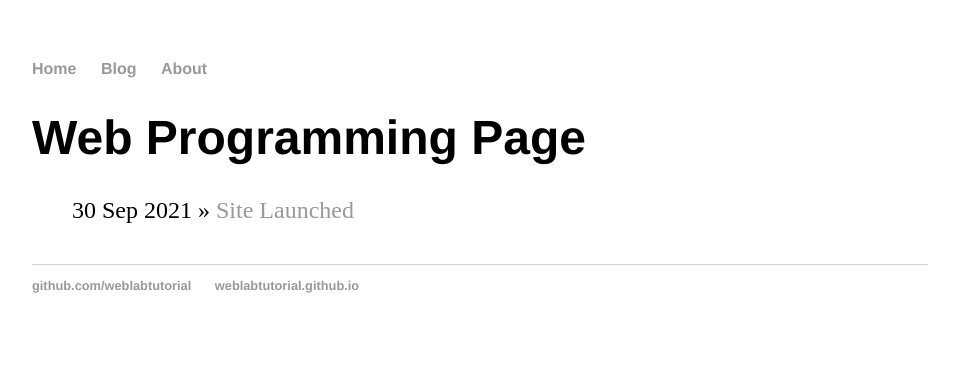
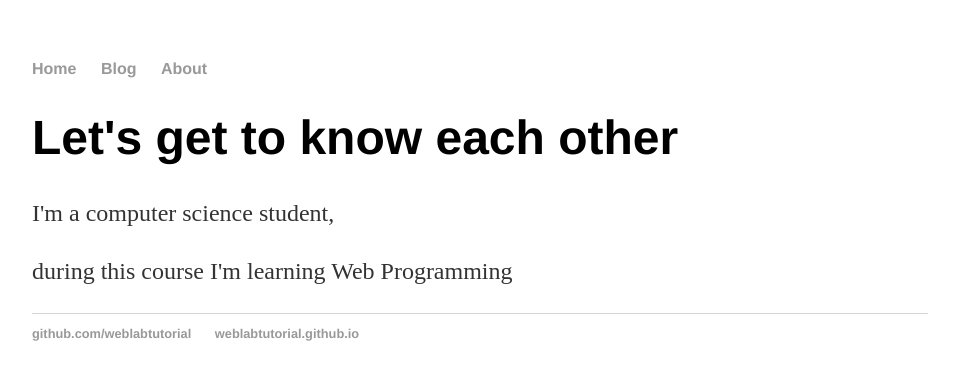
Before and after one commit to giadadamore94/giadadamore94.github.io, a Jekyll site: the page built from about/index.html, in a window 1280 px wide. Shown: the top 380 px of the page, without its empty margins (160-1119 px from the left). Built offline with Jekyll 4.4.1, drawn with Linux system fonts in a browser that asks for light colours.

Commit message:
Update index.html

```diff
--- a/about/index.html
+++ b/about/index.html
@@ -1,11 +1,9 @@
 ---
 layout: default
-title: Web Programming Page
+title: Web Programming
 ---
-<h1>{{ page.title }}</h1>
-<ul class="posts">
- {% for post in site.posts %}
- <li><span>{{ post.date | date_to_string }}</span> » <a href="{{ post.url }}" title="{{ post.title }}">{{
-post.title }}</a></li>
- {% endfor %}
-</ul>
+<div class="blurb">
+<h1>Let's get to know each other</h1>
+<p>I'm a computer science student,</p>
+ <p> during this course I'm learning Web Programming </p>
+</div>
```
